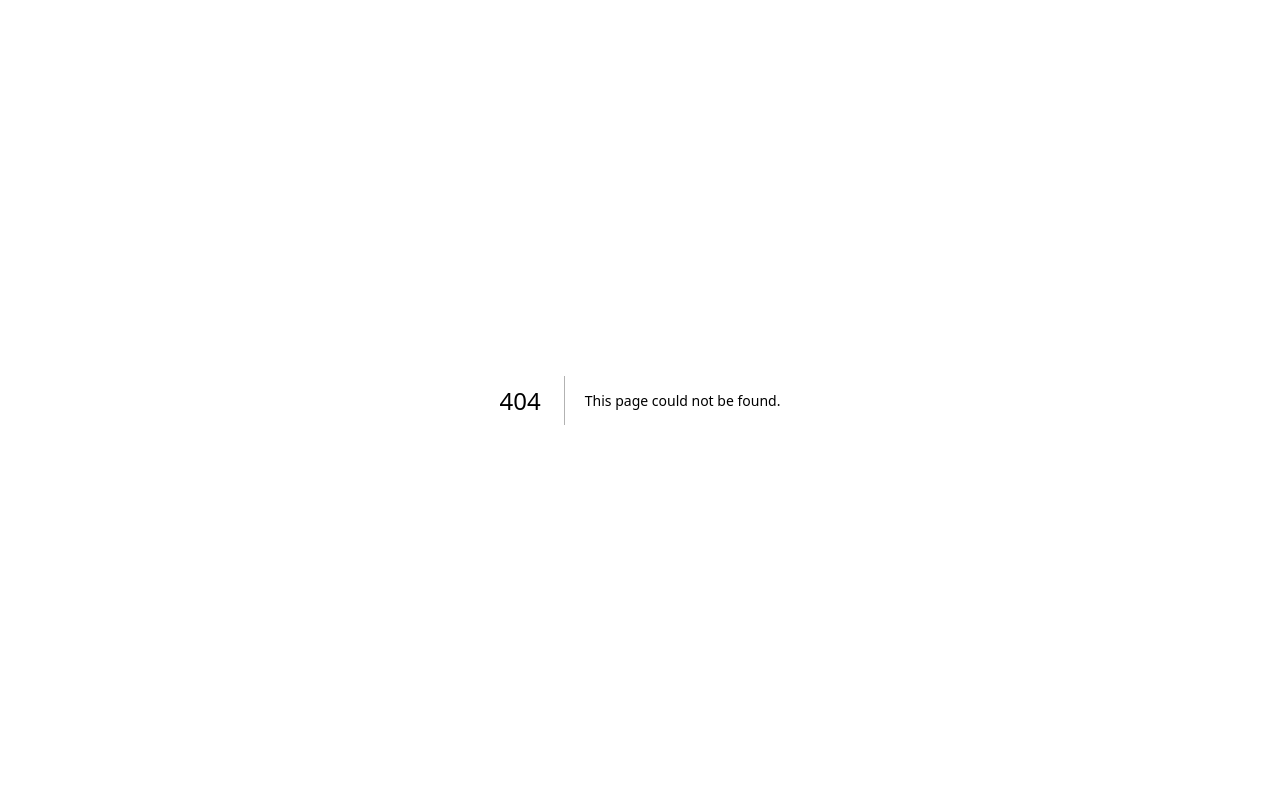
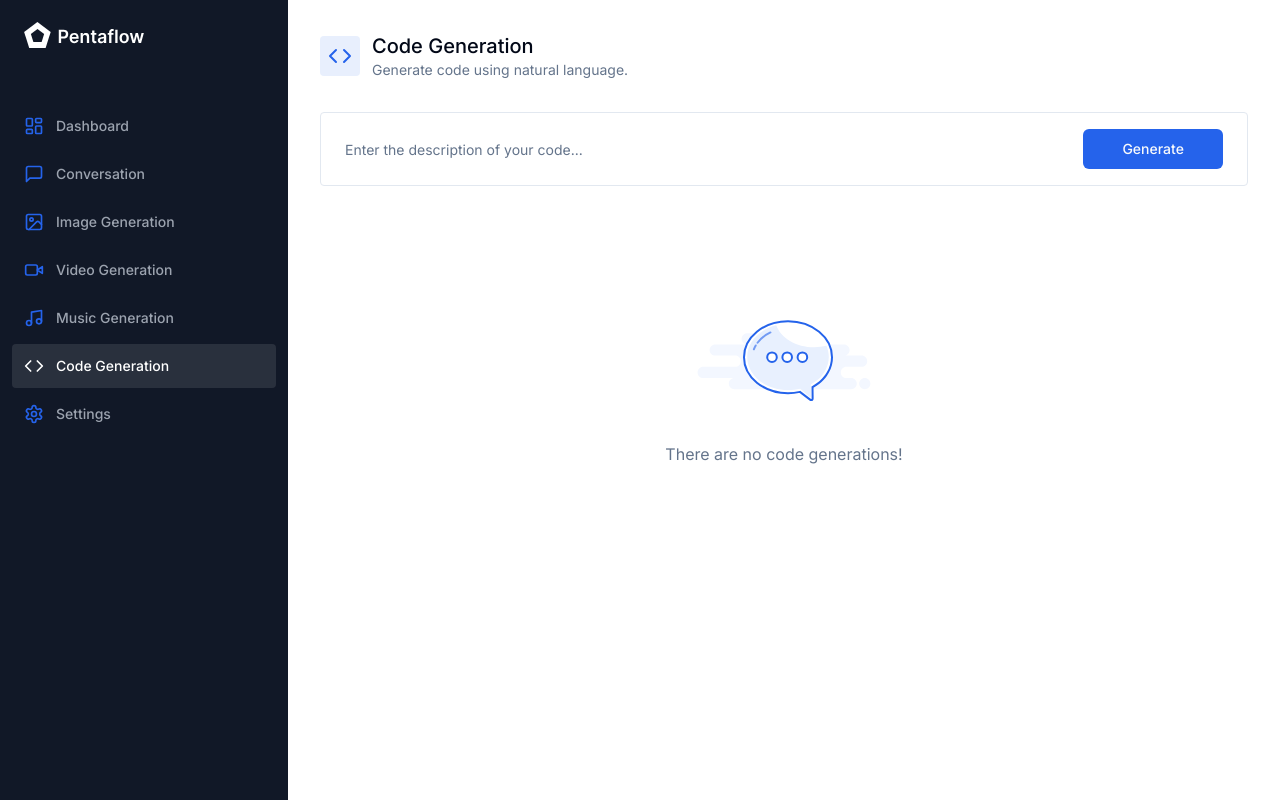
Before and after one commit to aphuus/pentaflow-app, a Next.js app: page /code in a window 1280 px wide. Before the commit this address had no page. Built offline with nearby package versions, Linux system fonts and the light colour scheme.

Commit message:
code generation ai api

```diff
--- /dev/null
+++ b/app/(dashboard)/(routes)/code/constants.ts
@@ -0,0 +1,7 @@
+import * as z from 'zod';
+
+export const formSchema = z.object({
+  prompt: z.string().min(1, {
+    message: 'Prompt is required'
+  })
+});
--- /dev/null
+++ b/app/(dashboard)/(routes)/code/page.tsx
@@ -0,0 +1,149 @@
+'use client';
+
+import axios from 'axios';
+import * as z from 'zod';
+import { Code } from 'lucide-react';
+import { useForm } from 'react-hook-form';
+import { zodResolver } from '@hookform/resolvers/zod';
+import { useRouter } from 'next/navigation';
+import { useState } from 'react';
+import ReactMarkdown from 'react-markdown';
+
+import Heading from '@/components/heading';
+import { Form, FormControl, FormField, FormItem, FormMessage } from '@/components/ui/form';
+import { Input } from '@/components/ui/input';
+import { Button } from '@/components/ui/button';
+import { Empty } from '@/components/empty';
+import { Loader } from '@/components/loader';
+import { cn } from '@/lib/utils';
+import UserAvatar from '@/components/user-avatar';
+import BotAvatar from '@/components/bot-avatar';
+
+import { formSchema } from './constants';
+
+interface ChatMessage {
+  role: 'system' | 'user' | 'assistant';
+  content: string;
+}
+
+const CodePage = () => {
+  const [messages, setMessages] = useState<ChatMessage[]>([]);
+  const router = useRouter();
+
+  const form = useForm<z.infer<typeof formSchema>>({
+    resolver: zodResolver(formSchema),
+    defaultValues: {
+      prompt: ''
+    }
+  });
+
+  const isLoading = form.formState.isSubmitting;
+
+  const onSubmit = async (values: z.infer<typeof formSchema>) => {
+    try {
+      const userMessage: ChatMessage = {
+        role: 'user',
+        content: values.prompt
+      };
+      const newMessages = [...messages, userMessage];
+
+      const response = await axios.post('/api/code', { messages: newMessages });
+      setMessages((current) => [...current, userMessage, response.data]);
+
+      console.log(messages);
+
+      form.reset();
+    } catch (error: any) {
+      // TODO: Open Pro Modal
+      console.log(error);
+    } finally {
+      router.refresh();
+    }
+  };
+
+  return (
+    <div>
+      <Heading
+        title="Code Generation"
+        description="Generate code using natural language."
+        icon={Code}
+        iconColor="text-primary"
+        bgColor="bg-primary/10"
+      />
+      <div className="px-4 lg:px-8">
+        <div>
+          <Form {...form}>
+            <form
+              onSubmit={form.handleSubmit(onSubmit)}
+              className="rounded border w-full p-4 px-3 md:px-6 focus-within:shadow-sm grid grid-cols-12 gap-2"
+            >
+              <FormField
+                name="prompt"
+                control={form.control}
+                render={({ field }) => (
+                  <FormItem className="col-span-12 lg:col-span-10">
+                    <FormControl className="m-0 p-0">
+                      <Input
+                        className="border-0 outline-none focus-visible:ring-0 focus-visible:ring-transparent"
+                        placeholder="Enter the description of your code..."
+                        disabled={isLoading}
+                        {...field}
+                      />
+                    </FormControl>
+                    <FormMessage />
+                  </FormItem>
+                )}
+              />
+              <Button className="col-span-12 lg:col-span-2 w-full" disabled={isLoading}>
+                Generate
+              </Button>
+            </form>
+          </Form>
+        </div>
+        <div className="space-y-4 mt-4">
+          {isLoading && (
+            <div className="p-8 rounded-lg w-full flex items-center justify-center bgmut¨">
+              <Loader />
+            </div>
+          )}
+          {messages.length === 0 && !isLoading && (
+            <div>
+              <Empty label="There are no code generations!" />
+            </div>
+          )}
+          <div className="flex flex-col-reverse gap-y-4">
+            {messages.map((message, index) => (
+              <div
+                key={index}
+                className={cn(
+                  'p-6 w-full flex items-start gap-x-4 rounded',
+                  message.role === 'user' ? 'bg-white border border-black/10' : 'bg-muted'
+                )}
+              >
+                {message.role === 'user' ? <UserAvatar /> : <BotAvatar />}
+                <ReactMarkdown
+                  components={{
+                    pre: ({ node, ...props }) => (
+                      <div className="text-sm overflow-auto w-full my-2 bg-primary/10 p-6 rounded">
+                        <pre {...props} />
+                      </div>
+                    ),
+                    code: ({ node, ...props }) => (
+                      <code {...props} className="text-black rounded p-1" />
+                    ),
+                    p: ({ node, ...props }) => <p {...props} className="text-md font-medium" />
+                  }}
+                  className="text-sm overflow-hidden leading-7"
+                >
+                  {message.content || 'No content to display.'}
+                </ReactMarkdown>
+              </div>
+            ))}
+          </div>
+        </div>
+      </div>
+    </div>
+  );
+};
+
+export default CodePage;
--- /dev/null
+++ b/app/api/code/route.ts
@@ -0,0 +1,44 @@
+import { auth } from '@clerk/nextjs';
+import { NextResponse } from 'next/server';
+import OpenAI from 'openai';
+import { ChatCompletionMessageParam } from 'openai/resources/index.mjs';
+
+const openai = new OpenAI({
+  apiKey: process.env.OPENAI_API_KEY
+});
+
+const instructionMessage: ChatCompletionMessageParam = {
+  role: 'system',
+  content:
+    "Act as a code generator machine. You must only answer markdown code snippets back to me. I'll give you a prompt and you give me the code. You can use code comments for explanations."
+};
+
+export async function POST(req: Request) {
+  try {
+    const { userId } = auth();
+    const body = await req.json();
+    const { messages } = body;
+
+    if (!userId) {
+      return new NextResponse('Unauthorized', { status: 401 });
+    }
+
+    if (!openai.apiKey) {
+      return new NextResponse('OpenAI API Key Not Configured', { status: 500 });
+    }
+
+    if (!messages) {
+      return new NextResponse('Messages Not Found', { status: 400 });
+    }
+
+    const completion = await openai.chat.completions.create({
+      model: 'gpt-3.5-turbo',
+      messages: [instructionMessage, ...messages]
+    });
+
+    return NextResponse.json(completion.choices[0].message);
+  } catch (error) {
+    console.log('Code generation error: ', error);
+    return new NextResponse('Internal error', { status: 500 });
+  }
+}
--- a/package.json
+++ b/package.json
@@ -24,6 +24,7 @@
     "react": "^18",
     "react-dom": "^18",
     "react-hook-form": "^7.49.3",
+    "react-markdown": "^9.0.1",
     "tailwind-merge": "^2.2.0",
     "tailwindcss-animate": "^1.0.7",
     "zod": "^3.22.4"
```
Also changed, not shown: 2 other files (tests, documents, lock files or other folders).
